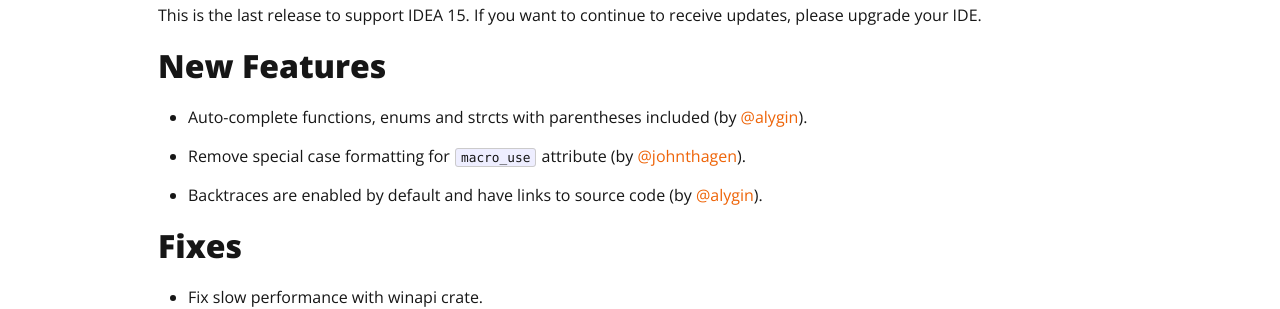
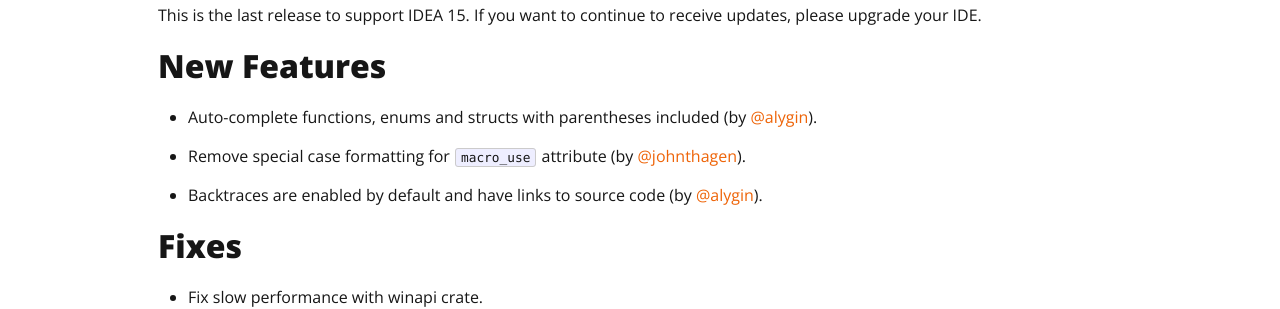
Before and after one commit to intellij-rust/intellij-rust.github.io, a Jekyll site: the page built from _posts/2016-12-26-changelog-23.markdown, in a window 1280 px wide and 1013 px high. Shown: the part 191-500 px from the top of the window. Built offline with Jekyll 4.4.1, drawn with Linux system fonts in a browser that asks for light colours; nearby versions of some CDN libraries; some web fonts are replaced.

Commit message:
Fix changelog typo for 'structs' (#37)

```diff
--- a/_posts/2016-12-26-changelog-23.markdown
+++ b/_posts/2016-12-26-changelog-23.markdown
@@ -10,7 +10,7 @@ updates, please upgrade your IDE.
 
 ## New Features
 
-* Auto-complete functions, enums and strcts with parentheses included (by
+* Auto-complete functions, enums and structs with parentheses included (by
   [@alygin]).
 
 * Remove special case formatting for `macro_use` attribute (by [@johnthagen]).
```
